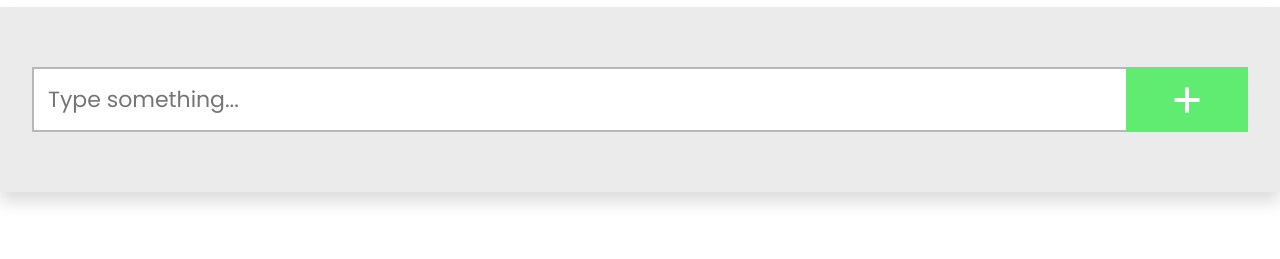
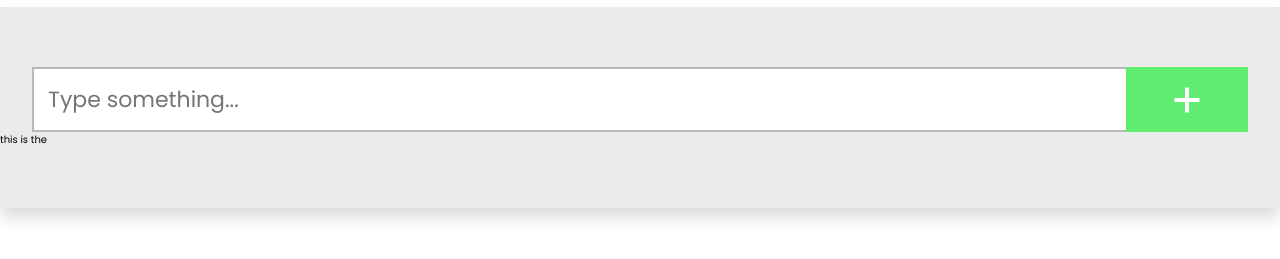
Before and after one commit to Usamaumar118/todo-app, a plain HTML site: page index.html in a window 1280 px wide. Shown: the part 83-342 px from the top of the page. Drawn offline with Linux system fonts and the light colour scheme.

Commit message:
added info-text markup

```diff
--- a/index.html
+++ b/index.html
@@ -27,6 +27,7 @@
             <a class="add-item__form__btn" href="#"></a>
         </form>
 
+        <p class="info-text">this is the </p>
 
     </section>
 
```
